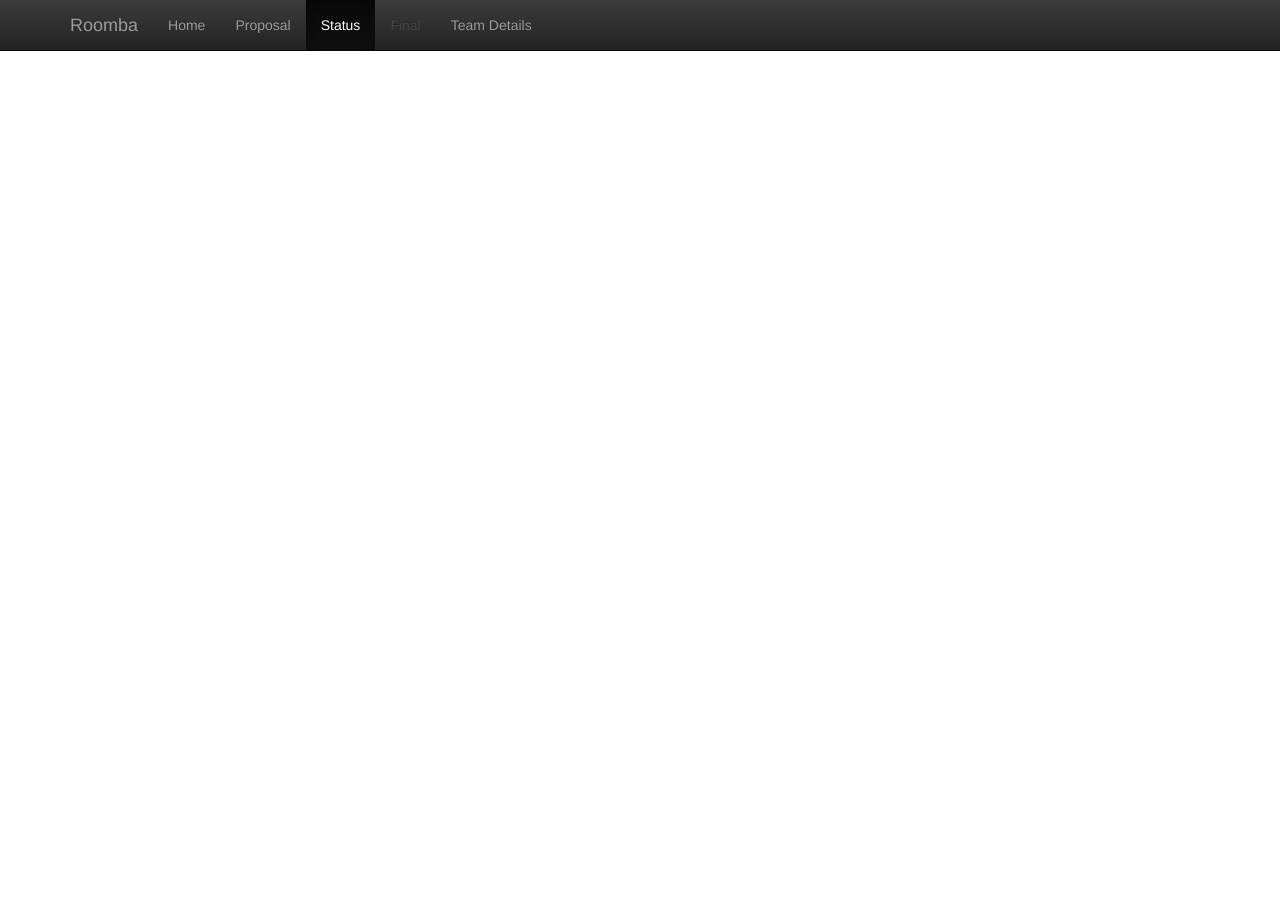
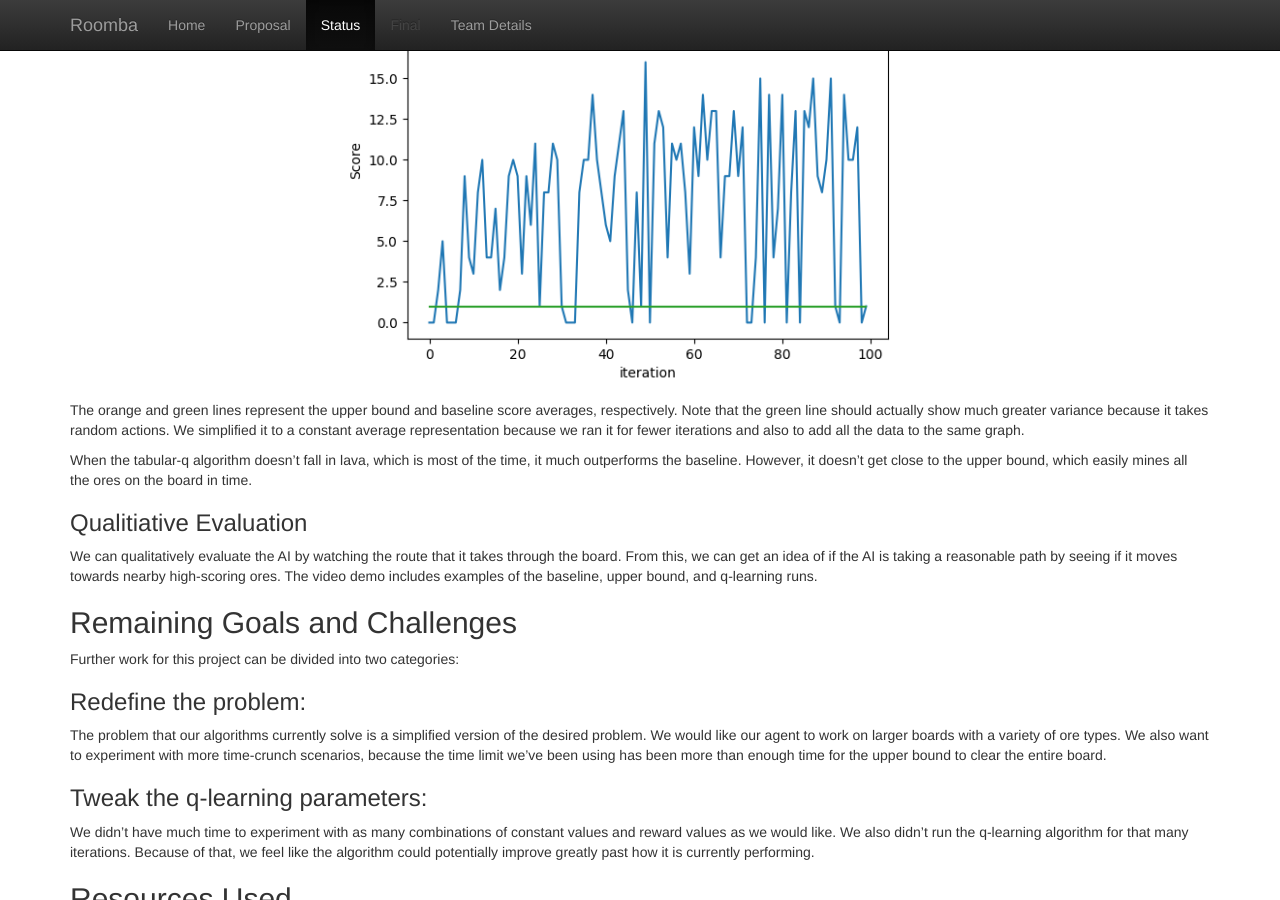
Before and after one commit to ingfong/Roomba, a Jekyll site: the page built from docs/status.md, in a window 1280 px wide and 900 px high, scrolled down 2056 px. Built offline with Jekyll 4.4.1, drawn with Linux system fonts in a browser that asks for light colours; some of the changed text lies outside the part shown.

Commit message:
updated home page and status page. still need video link

```diff
--- a/docs/status.md
+++ b/docs/status.md
@@ -4,6 +4,10 @@
 ---
 
 # {{ page.title }}
+
+## Video Summary
+<!-- <iframe width="854" height="480" src="TODO" frameborder="0" allow="accelerometer; autoplay; clipboard-write; encrypted-media; gyroscope; picture-in-picture" allowfullscreen></iframe> -->
+
 
 ## Summary of Project
 Our project’s goal is to create an AI agent that is able to gain the most points by mining ore within the allotted time limit. Each ore will be assigned a point value based upon our scoring system. Based on the information provided, the AI should attempt to figure out the optimal path to take in order to obtain the highest score within the time allotted.
@@ -12,28 +16,31 @@
 
 We are using reinforcement learning to have our AI agent find the most optimal path to maximize points from mining ores along the way.
 
-# TODO: Image of board
+<p align="center">
+  <img src="img/environment.JPG">
+</p>
 
 ## Approach
-For this status report, we simplified the problem because our group wants to check that the AI can successfully get as close as possible to our baseline (described in the Evaluation section). Our AI resides in a smaller container that only has two types of ores: diamond and coal. Our agent also currently does not keep track of the locations of the
+For this status report, we simplified the problem to evaluate the AI’s performance versus our reference approaches. Our AI resides in a smaller container that only has two types of ores: diamond and coal. The time limit is also very long, allowing the upper bound to easily mine all the ores
+
 The environment that the AI resides in is a square area with ores in various spots on top of the floor (not in the floor, but in the block layer above). The boundary of the plain is a ring of lava. The state of the map will only change when the AI mines ore.
 
-### Algorithm
+### Algorithm:
 <p align="center">
   <img src="img/qlearning_formula.JPG">
 </p>
 
-### State Space
+### State Space:
 The state space is represented by a matrix, with each entry representing a block on the board. The AI and ores’ location is stored in this matrix. Because the AI agent already has knowledge of the entire grid system, there are two tasks the AI can fulfill: move towards an ore or mine an ore. However, the ore is mined, the AI must also be able to recognize that the ore needs to be retrieved after it has finished.
 
-### Movement
+### Movement:
 The first part to focus on is the AI agent’s movement. Since the project does not require the agent to account for movements on a Y axis (up and down), the AI’s movements can be simplified to  forwards, back, left and right. Thus, the path for the AI agent to reach an ore would boil down into different combinations of four movements.
 
 Given that the AI is looking to optimize the path to mine a block, rotation would also need to be factored in. This adds on another 2 possible movements as the AI agent can only rotate 90 degrees with each move.
 
 The AI will mine blocks that it observes in front of it.
 
-### Rewards
+### Rewards:
 Currently, we give a positive reward for the AI picking up the ore after mining it. We also give negative rewards for falling into lava and performing actions. We give a small punishment for taking actions because we want the AI to work quickly. Having too many actions would lead to a poor score in a situation with a time limit.
 
 ## Evaluation
@@ -46,13 +53,25 @@
 ### Quantitative Evaluation
 We ran the baseline and upper bound algorithms to obtain an average score value for each. These averages are used to compare with the q-learning performance. The following graph shows the performance of the q-learning agent over time versus the baseline and upper bound.
 
-# TODO: Graph, then add some analysis
+<p align="center">
+  <img src="img/status_graph.png">
+</p>
+
+The orange and green lines represent the upper bound and baseline score averages, respectively. Note that the green line should actually show much greater variance because it takes random actions. We simplified it to a constant average representation because we ran it for fewer iterations and also to add all the data to the same graph.
+
+When the tabular-q algorithm doesn’t fall in lava, which is most of the time, it much outperforms the baseline. However, it doesn’t get close to the upper bound, which easily mines all the ores on the board in time.
 
 ### Qualitiative Evaluation
 We can qualitatively evaluate the AI by watching the route that it takes through the board. From this, we can get an idea of if the AI is taking a reasonable path by seeing if it moves towards nearby high-scoring ores. The video demo includes examples of the baseline, upper bound, and q-learning runs.
 
 ## Remaining Goals and Challenges
-# TODO
+Further work for this project can be divided into two categories:
+
+### Redefine the problem:
+The problem that our algorithms currently solve is a simplified version of the desired problem. We would like our agent to work on larger boards with a variety of ore types. We also want to experiment with more time-crunch scenarios, because the time limit we've been using has been more than enough time for the upper bound to clear the entire board.
+
+### Tweak the q-learning parameters:
+We didn't have much time to experiment with as many combinations of constant values and reward values as we would like. We also didn't run the q-learning algorithm for that many iterations. Because of that, we feel like the algorithm could potentially improve greatly past how it is currently performing.
 
 ## Resources Used
 1. CS175 Assignment 2
```
Also changed, not shown: docs/index.md (+1 -1 lines), docs/img/environment.JPG (added), docs/img/status_graph.png (added).
